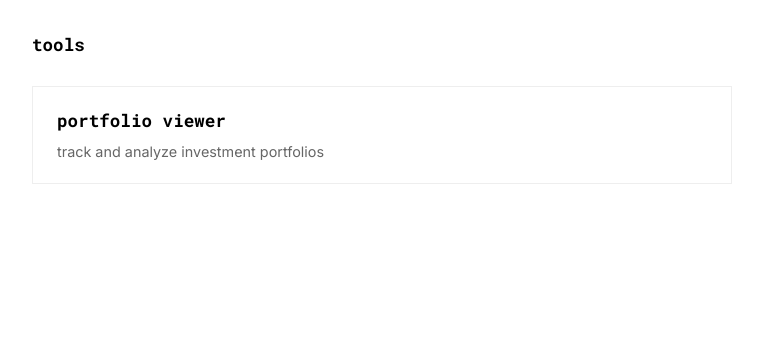
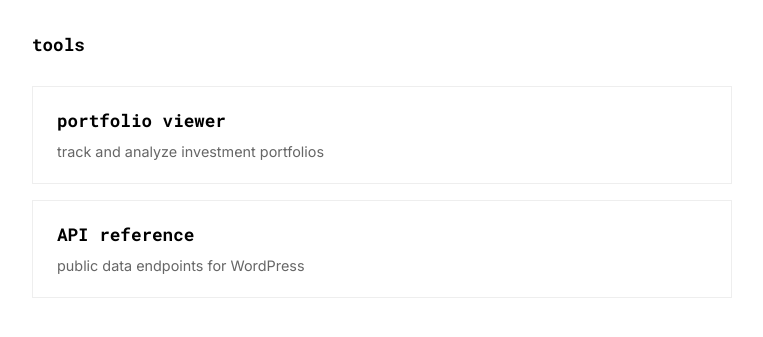
Before and after one commit to inikiforov/dpk-data, a Django app: page / in a window 1280 px wide. Shown: the part 150-487 px from the top of the page, without its empty margins (258-1021 px from the left). Run offline with Django 5.2, Linux system fonts and the light colour scheme; the visitor is signed in with stand-in values (Sample User, id 1).

Commit message:
Add API reference link to index page

```diff
--- a/core/templates/core/index.html
+++ b/core/templates/core/index.html
@@ -9,5 +9,11 @@
             <span class="tool-desc">track and analyze investment portfolios</span>
         </a>
     </div>
+    <div class="link-card">
+        <a href="{% url 'api_index' %}" class="tool-link">
+            <span class="tool-name">API reference</span>
+            <span class="tool-desc">public data endpoints for WordPress</span>
+        </a>
+    </div>
 </section>
 {% endblock %}
```
